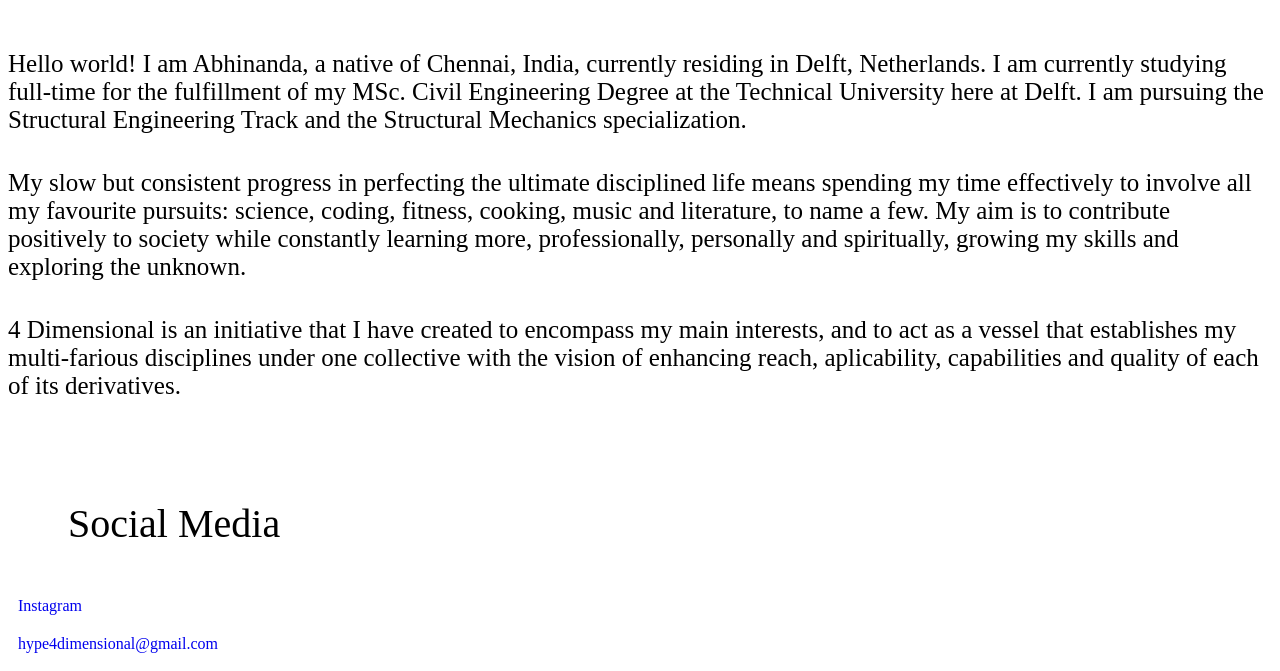
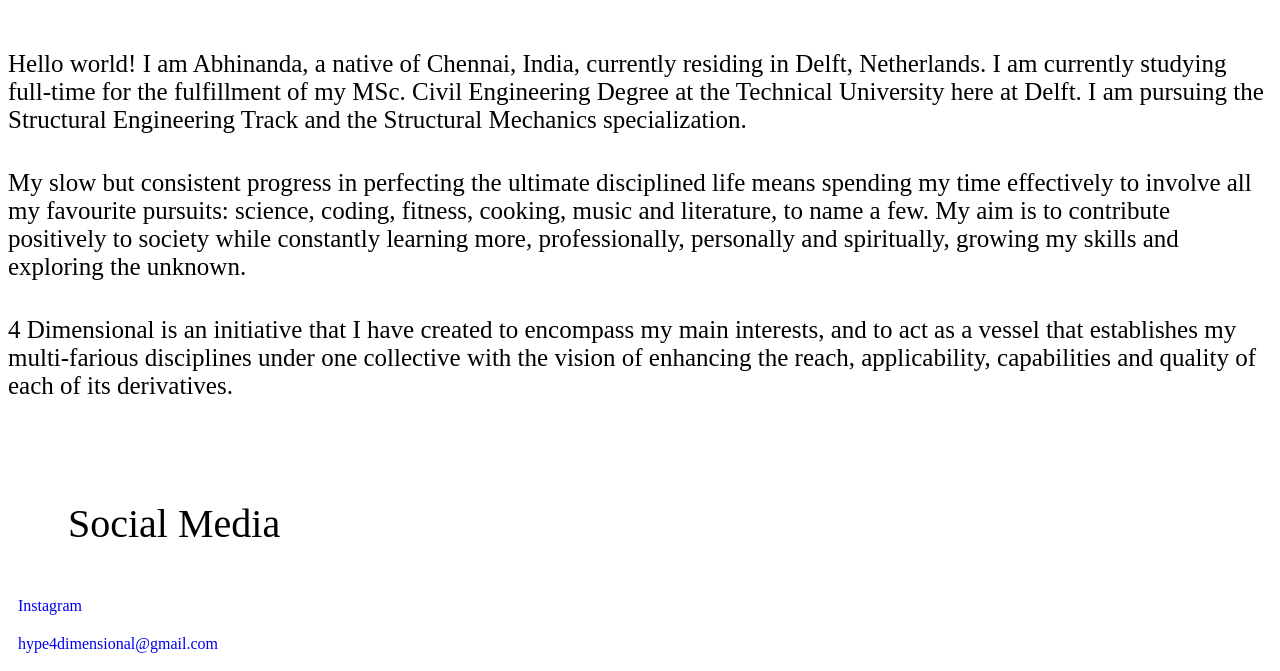
Before and after one commit to hype4dimensional/personal, a plain HTML site: page index.html in a window 1280 px wide. Shown: the part 218-889 px from the top of the page. Drawn offline with Linux system fonts and the light colour scheme.

Commit message:
Update index.html
Grammar

```diff
--- a/index.html
+++ b/index.html
@@ -88,7 +88,7 @@
       <p class="text1">
         4 Dimensional is an initiative that I have created to encompass my main interests, and
         to act as a vessel that establishes my multi-farious disciplines under one collective with
-        the vision of enhancing reach, aplicability, capabilities and quality of each of its derivatives.
+        the vision of enhancing the reach, applicability, capabilities and quality of each of its derivatives.
       </p>
 
       <div class="main-page-items">
```
